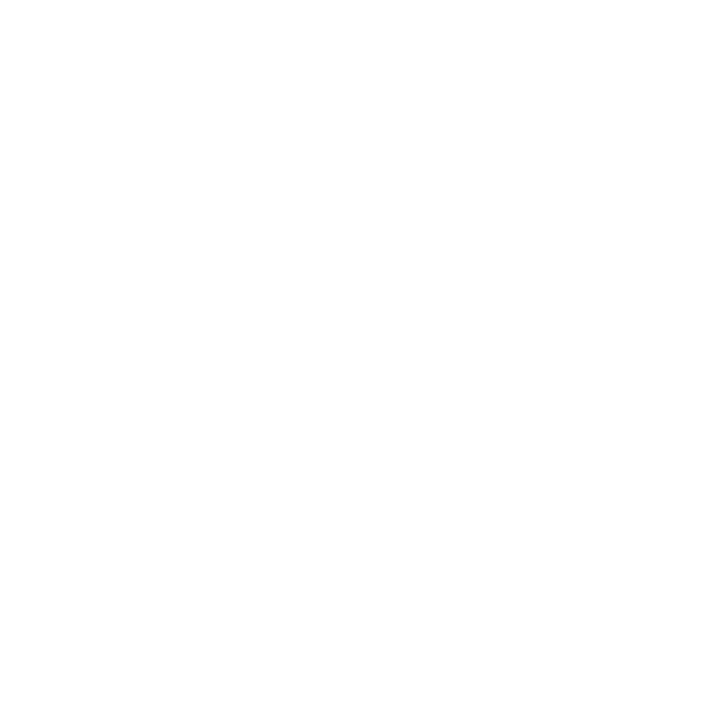
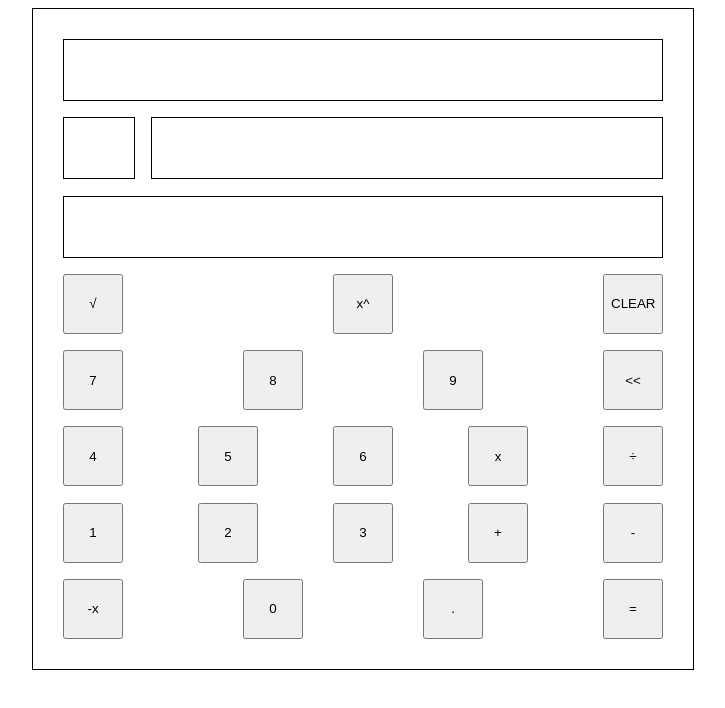
Before and after one commit to rehmanjav/odin-calculator, a plain HTML site: page index.html in a window 1280 px wide. Shown: the whole page, without its empty margins (277-1002 px from the left). Drawn offline with Linux system fonts and the light colour scheme.

Commit message:
Improve UI

```diff
--- a/index.html
+++ b/index.html
@@ -9,6 +9,34 @@
     <script src="./calc.js" defer></script>
 </head>
 <body>
+    <div class="container">
+        <div class="row">
+            <div class="display"></div>
+        </div>
+        <div class="row">
+            <div class="display short"></div>
+            <div class="display long"></div>
+        </div>
+        <div class="row">
+            <div class="display"></div>
+        </div>
+        <div class="row">
+            <button>√</button><button>x^</button><button>CLEAR</button>
+        </div>
+        <div class="row">
+            <button>7</button><button>8</button><button>9</button><button>&lt;&lt;</button>
+        </div>
+        <div class="row">
+            <button>4</button><button>5</button><button>6</button><button>x</button><button>÷</button>
+        </div>
+        <div class="row">
+            <button>1</button><button>2</button><button>3</button><button>+</button><button>-</button>
+        </div>
+        <div class="row">
+            <button>-x</button><button>0</button><button>.</button><button>=</button>
+        </div>
+
+    </div>
 
 </body>
 </html>
--- a/style.css
+++ b/style.css
@@ -0,0 +1,38 @@
+body {
+    display: flex;
+    justify-content: center;
+}
+
+.container {
+    display: flex;
+    flex-direction: column;
+    justify-content: space-between;
+    border: 1px solid black;
+    height: 600px;
+    width: 600px;
+    padding: 30px;
+}
+
+.display {
+    height: 60px;
+    width: 600px;
+    border: 1px solid black;
+}
+
+.row {
+    display: flex;
+    justify-content: space-between;
+}
+
+button {
+    height: 60px;
+    width: 60px;
+}
+
+.long {
+    width: 510px;
+}
+
+.short {
+    width: 70px;
+}
```
Also changed, not shown: images/calculator_layout.svg (added).
